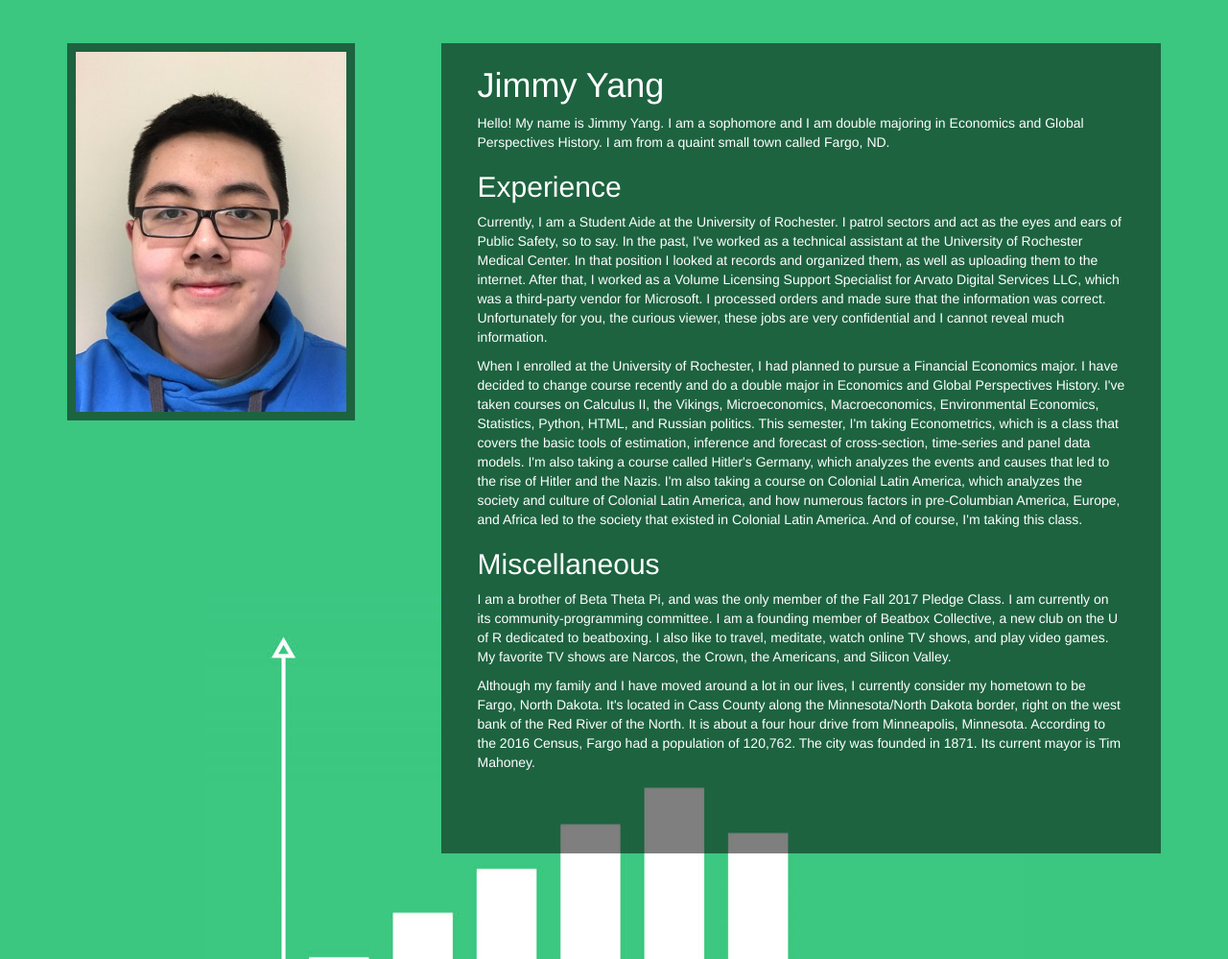
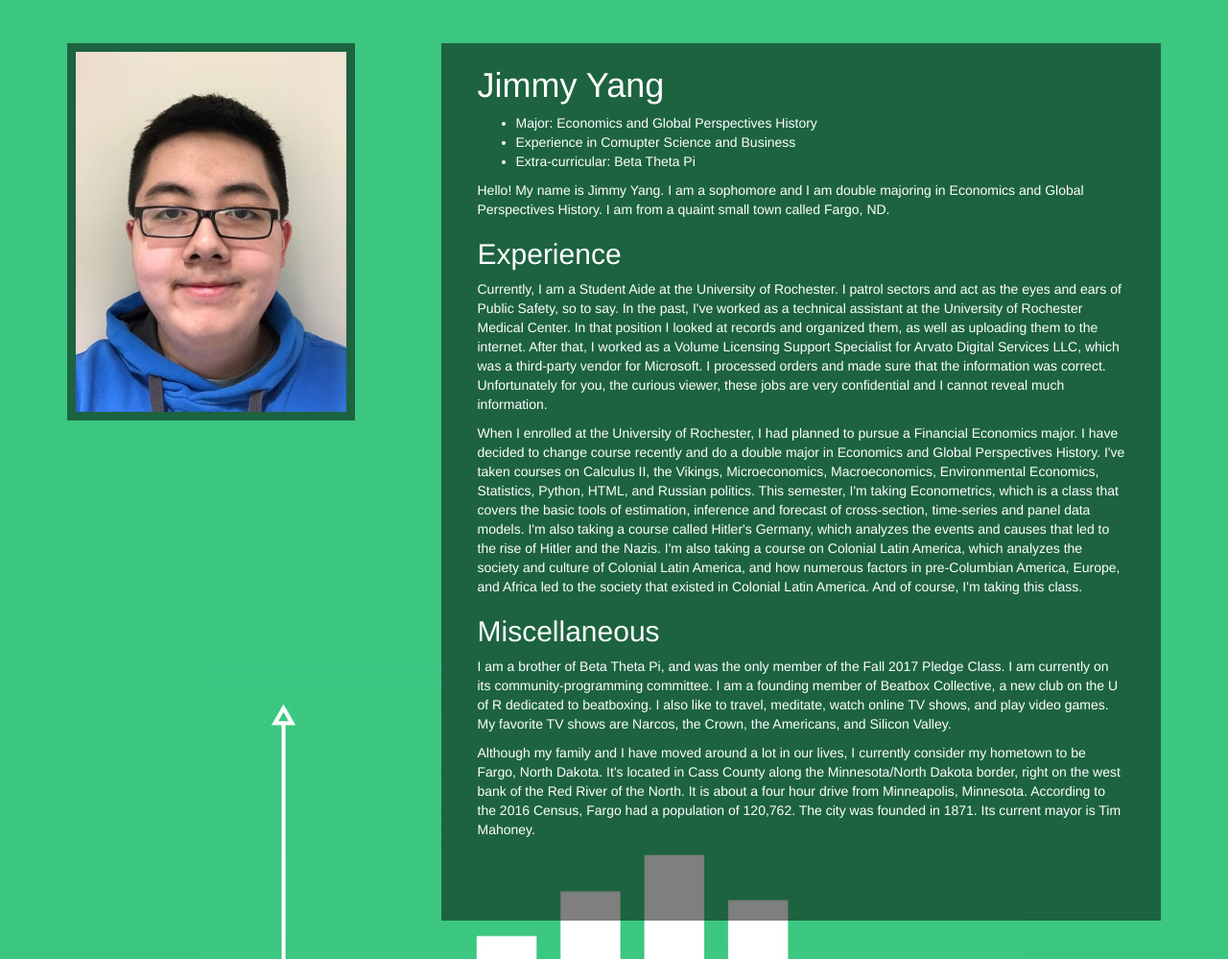
Before and after one commit to valeriewxy/Assignment04-Juneau, a PHP site: page /yang.php in a window 1280 px wide. Shown: the part 51-1050 px from the top of the page at 96% size. Run offline with PHP 8.4, Linux system fonts and the light colour scheme.

Commit message:
add ul to emphasize the differences

```diff
--- a/aziz.php
+++ b/aziz.php
@@ -39,6 +39,12 @@
 
 						<h1>Zubair Aziz</h1>
 
+						<ul>
+							<li>Major: Economics and Computer Science</li>
+							<li>Experience in Comupter Science and Business</li>
+							<li>Extra-curricular: Alpha Kappa Psi</li>
+						</ul>
+
 						<p>I am currently a junior, anticipated to graduate in May, 2019. I started off my first year in college majoring in Economics. I had the privilege to enroll in some interesting courses in the department, such as Sports Economics, where we tested out various economic theories in a sports setting, and Econometrics where students are taught how to use the tools that enable us to extract useful information about important economic policy from a set of available data.</p>
 
 						<p>I also decided to major in Computer Science after taking a few computer science courses that seemed interesting to me. Because of this, towards the end of my college “career”, I’m taking mostly CS courses. However, this semester in particular will be very interesting as I’m also enrolled in a dance class and an art class. I'm excited for this chance to branch out and obtain new experiences before I graduate.</p>
--- a/index.php
+++ b/index.php
@@ -34,11 +34,11 @@
         <div class="animated fadeIn">
 
           <div class="mainPageTitle">
-            Odd Team Member
+            Social Science or Humanities？
           </div>
 
           <div class="mainPageSubText">
-            Social science or Humanities？Here are profiles on three students with similar economics backgrounds and an odd team member who is interested in humanities and arts.
+            Here are profiles on three students with similar economics backgrounds and an odd team member who is interested in arts and humanities.
           </div>
 
         </div>
--- a/ostriker.php
+++ b/ostriker.php
@@ -37,6 +37,12 @@
 
 						<h1>Oliver Ostriker</h1>
 
+						<ul>
+							<li>Major: Economics</li>
+							<li>Minor in Comupter Science and Business</li>
+							<li>Extra-curricular: Theta Chi</li>
+						</ul>
+
 						<p>My name is Oliver Ostriker and I am a junior at the University of Rochester majoring in Financial Economics with minors in both Business and Computer Science. I am originally from Greenwich, Connecticut where I attended Greenwich High School. In High School, I really enjoyed an AP Economics course that I took, and therefore decided I wanted to major in something economics related. Because of this, I came across the University of Rochester which happened to have an incredible economics program. In addition, I had an uncle who lived in Rochester and a sister attending the school, so overall the U of R seemed like a great fit.</p>
 
 						<h2>Experience</h2>
--- a/sarah.php
+++ b/sarah.php
@@ -34,6 +34,12 @@
 					<div class="right">
 
 						<h1>Sarah Ogunji</h1>
+						<span>Odd Team Member</span>
+
+						<ul>
+							<li>Major: Digital Media Studies</li>
+							<li>Interests in humanities and art</li>
+						</ul>
 
 						<p>I currently attend the University of Rochester, as a junior who is expected to graduate with a Bachelor of Arts in Digital Media Studies on May 2019. My humanities cluster is Korean and my social science cluster is Psychology.</p>
 
--- a/yang.php
+++ b/yang.php
@@ -35,6 +35,11 @@
 					<div class="right">
 
 						<h1>Jimmy Yang</h1>
+						<ul>
+							<li>Major: Economics and Global Perspectives History</li>
+							<li>Experience in Comupter Science and Business</li>
+							<li>Extra-curricular: Beta Theta Pi</li>
+						</ul>
 
 						<p>Hello! My name is Jimmy Yang. I am a sophomore and I am double majoring in Economics and Global Perspectives History. I am from a quaint small town called Fargo, ND.</p>
 
```
